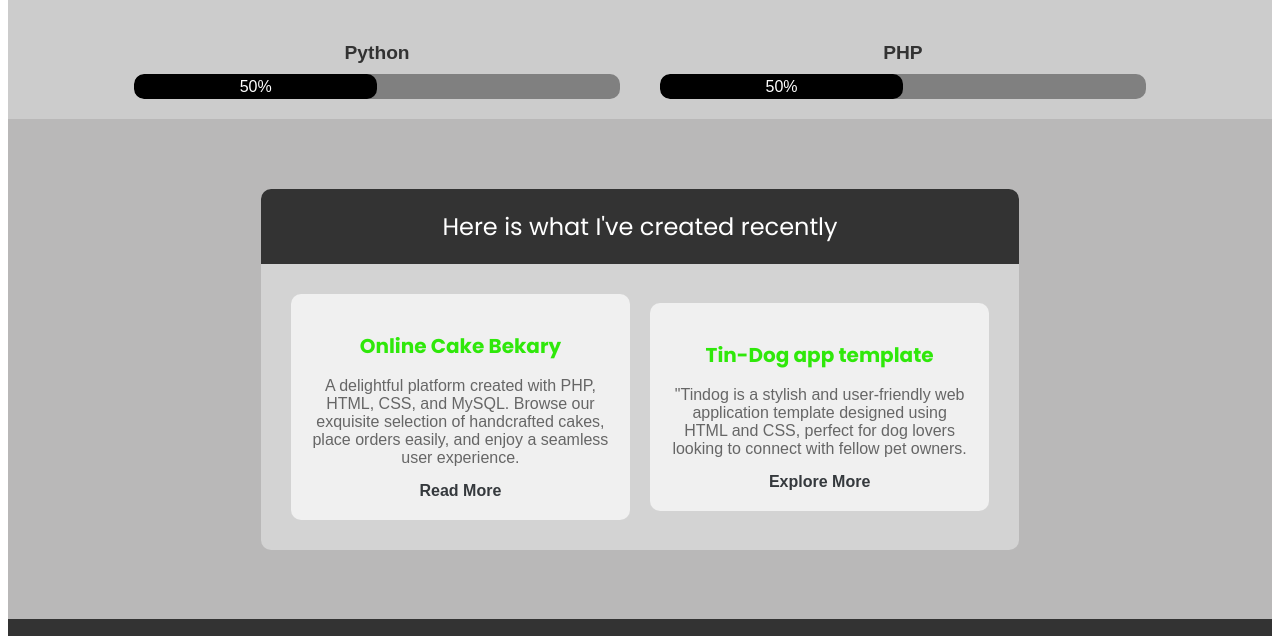
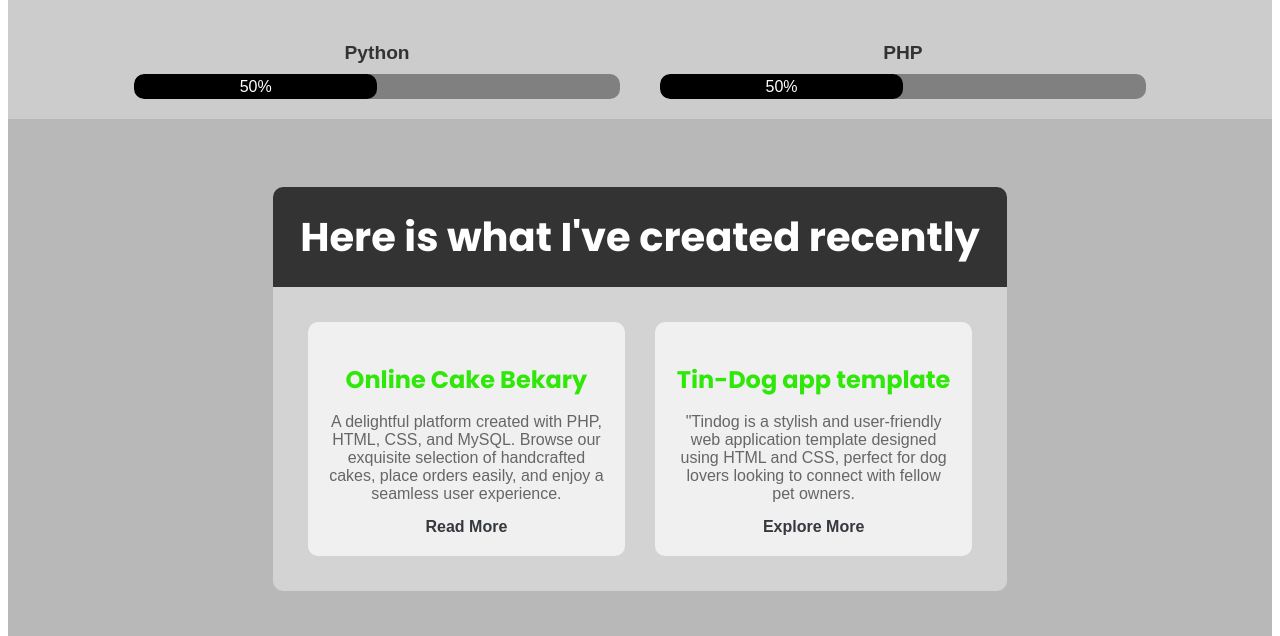
Before and after one commit to kirankumar636164/My-Portfolio, a plain HTML site: page index.html in a window 1280 px wide. Shown: the part 1460-2096 px from the top of the page. Drawn offline with Linux system fonts and the light colour scheme.

Commit message:
Update style.css

```diff
--- a/style.css
+++ b/style.css
@@ -265,65 +265,61 @@ h4 {
 
 
 .project-card {
-    font-family: Arial, sans-serif; /* Setting a font-family */
+    font-family: Arial, sans-serif;
     display: flex;
     justify-content: center;
     align-items: center;
-    height: 500px;
+    min-height: 500px; /* Minimum height to avoid being too small */
     margin: 0;
-    background-color: #b9b8b8; /* Light grey background */
+    padding: 20px;
+    background-color: #b9b8b8;
 }
 
-/* Flex container */
 .project {
     display: flex;
-    flex-direction: column; /* Stack rows vertically */
-    width: 60%;
-    background-color: #d3d3d3; /* Slightly darker than light grey */
+    flex-direction: column;
+    width: 80%; /* Increased width for larger screens */
+    max-width: 1200px; /* Set a max width to avoid being too wide */
+    background-color: #d3d3d3;
     border-radius: 10px;
     overflow: hidden;
 }
 
-/* Heading (first row) */
 .heading {
-    background-color: #333; /* Dark background for heading row */
-    color: #ffffff; /* White text */
-    text-align: center; /* Center align the text */
+    background-color: #333;
+    color: #ffffff;
+    text-align: center;
     font-family: "Poppins", sans-serif;
-    font-style: bold;
+    font-weight: bold;
     padding: 20px;
-    font-size: 24px;
-
+    font-size: 2rem; /* Responsive font size */
 }
 
-/* Second row (columns) */
 .content {
     display: flex;
-    justify-content: space-between; /* Space between columns */
-    align-items: center;
+    flex-direction: column; /* Stack columns vertically on smaller screens */
     padding: 20px;
 }
 
-/* Each column styling */
 .column {
-    flex: 1; /* Take equal space for each column */
+    flex: 1;
     margin: 10px;
-    background-color: #f0f0f0; /* Light background for columns */
+    background-color: #f0f0f0;
     padding: 20px;
     border-radius: 10px;
-    text-align: center; /* Center align the text */
+    text-align: center;
 }
 
 /* Title styling */
 .column h2 {
-    font-size: 20px;
+    font-size: 1.5rem; /* Responsive title size */
     margin-bottom: 10px;
     color: #2fe80a;
 }
 
 /* Description styling */
 .column p {
-    font-size: 16px;
+    font-size: 1rem;
     color: #666;
     margin-bottom: 15px;
 }
@@ -331,17 +327,67 @@ h4 {
 /* Custom link styling */
 .column a {
     text-decoration: none;
-    color: #35393d; /* Custom blue color for links */
+    color: #35393d;
     font-weight: bold;
     border-bottom: 1px solid transparent;
     transition: border-bottom 0.3s ease;
 }
 
-/* Link hover effect */
 .column a:hover {
-    border-bottom: 1px solid #007bff; /* Underline effect on hover */
-    background-color:#2fe80a;
+    border-bottom: 1px solid #007bff;
+    background-color: #2fe80a;
 }
+
+/* Media Queries for Responsiveness */
+@media only screen and (min-width: 768px) {
+    .project {
+        flex-direction: column;
+        width: 70%; /* Adjust width for medium screens */
+    }
+
+    .content {
+        flex-direction: row; /* Side by side on larger screens */
+        justify-content: space-between;
+        padding: 20px;
+    }
+}
+
+@media only screen and (min-width: 1024px) {
+    .project {
+        width: 60%; /* Adjust width for larger screens */
+    }
+
+    .heading {
+        font-size: 2.5rem; /* Larger heading font size for bigger screens */
+    }
+
+    .column {
+        margin: 15px; /* Increase margin for larger screens */
+    }
+}
+
+@media only screen and (max-width: 600px) {
+    .project {
+        width: 100%; /* Full width on small screens */
+    }
+
+    .heading {
+        font-size: 1.5rem; /* Smaller font size on mobile */
+    }
+
+    .column {
+        padding: 10px; /* Reduce padding on smaller screens */
+    }
+
+    .column h2 {
+        font-size: 1.2rem; /* Smaller title size on mobile */
+    }
+
+    .column p {
+        font-size: 0.9rem; /* Smaller paragraph size */
+    }
+}
+
 
 
 /* Footer section styling */
```
